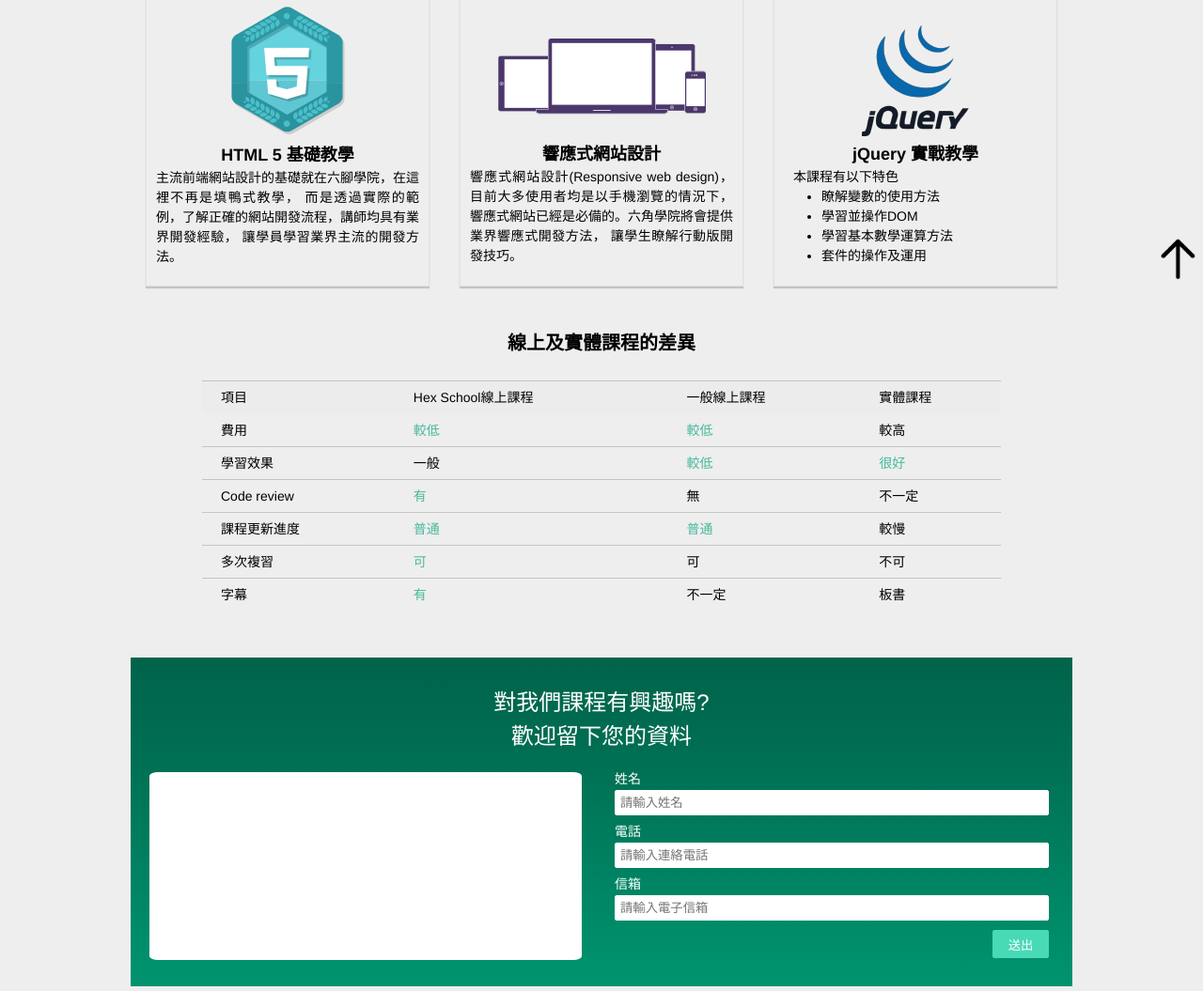
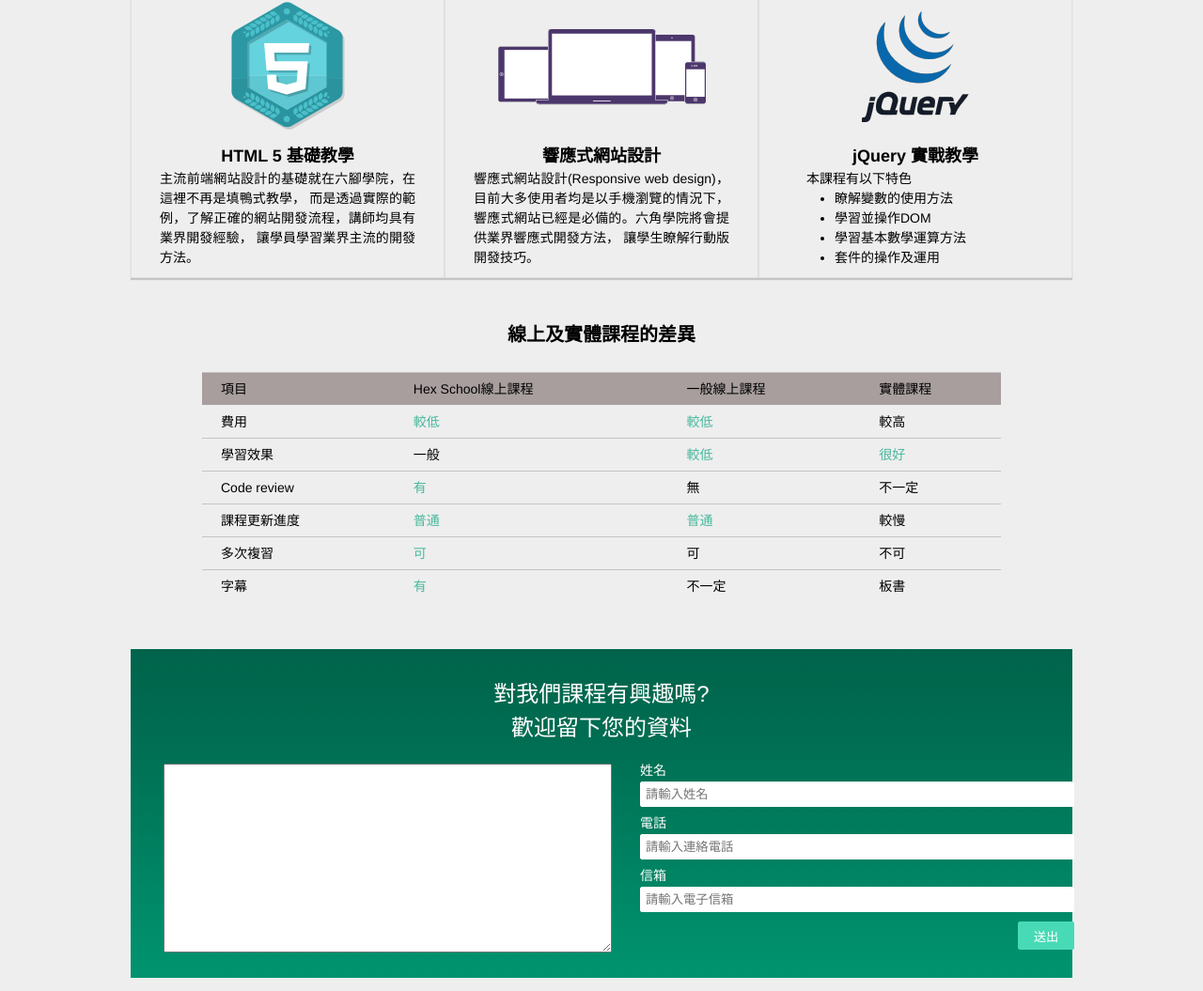
Before and after one commit to LaiZhiQun/jQueryWork, a plain HTML site: page index.html in a window 1280 px wide. Shown: the part 501-1556 px from the top of the page at 94% size. Drawn offline with nearby package versions, Linux system fonts and the light colour scheme.

Commit message:
修改成助教的建議

```diff
--- a/css/style.css
+++ b/css/style.css
@@ -22,6 +22,10 @@
 }
 .fb{
     color: rgb(16, 16, 194);
+    font-weight: bold;
+}
+.header a .fb:hover{
+    color: rgb(75, 163, 141);
 }
 .tw{
     border-left: 1px solid rgb(196, 196, 196);
@@ -29,6 +33,10 @@
 }
 .tw-follow{
     color: #12AFED;
+    font-weight: bold;
+}
+.header a .tw-follow:hover{
+    color: rgb(105, 13, 13);
 }
 
 /*nav*/
@@ -133,38 +141,35 @@ body {
 .course{
     display: flex;
     justify-content: space-around;
+    margin-top: 60px;
 }
 .course .item{
-    display: flex;
-    flex-direction: column;
     width: 300px;
-    margin-top: 60px;
     padding-bottom: 20px;
     border-left: 1px solid rgb(226, 225, 225);
     border-right: 1px solid rgb(226, 225, 225);
     border-bottom: 1px solid rgb(226, 225, 225);
     box-shadow: 0px 2px 1px rgb(196, 196, 196);
+    padding: 10px 30px;
 }
-.course img{
-    display: block;
-    margin: auto;
-    padding-top: 20px;
+.item-img{
+    height: 150px;
+    display: flex;
+    justify-content: center;
+    align-items: center;
 }
 .course .item h3{
     text-align: center;
     font-weight: bold;
     font-size: 18px;
-    margin-top: 10px;
-    margin-bottom: 5px;
+    margin: 10px 0px 5px 0px;
 }
 .course p{
     line-height: 1.5;
     text-align: justify;
-    padding: 0px 10px;
 }
 .course ul{
     line-height: 1.5;
-    justify-content: space-evenly;
     padding-left: 20px;
 }
 .course ul li{
@@ -174,29 +179,26 @@ body {
 }
 
 /*table*/
-
+.especially{
+    color: #49b99d;
+}
 h4{
     text-align: center;
     font-size: 20px;
     font-weight: bold;
-    margin-top: 50px;
-    margin-bottom: 30px;
+    margin: 50px 0px 30px 0px;
 }
 table .title{
-    background-color: rgb(236, 236, 236);
+    background-color: rgb(168, 158, 158);
 }
 th{
     text-align: start;
-    padding-left: 20px;
-    padding-top: 10px;
-    padding-bottom: 10px;
+    padding: 10px 0px 10px 20px;
     border-bottom: 1px solid rgb(236, 236, 236);
     border-top: 1px solid rgb(197, 196, 196);
 }
 td{
-    padding-left: 20px;
-    padding-top: 10px;
-    padding-bottom: 10px;
+    padding: 10px 0px 10px 20px;
     border-top: 1px solid rgb(197, 196, 196);
 }
 table{
@@ -211,34 +213,29 @@ table{
     background-image: url(/images/bg.png);
     margin-top: 50px;
 }
-.info p{
+.info h2{
     text-align: center;
     font-size: 24px;
     padding-top: 30px;
     color: white;
     line-height: 1.5;
 }
-.blank{
-    width: 460px;
-    height: 200px;
-    background-color: #fff;
-    margin-left: 20px;
-    border-radius: 2%;
-}
 .info-info{
-    display: flex;
     margin-top: 20px;
 }
 form{
     margin-left: 35px;
+    display: flex;
 }
 label{
     color: white;
 }
+.info-text{
+    margin-left: 30px;
+}
 input{
     display: block;
-    margin-bottom: 10px;
-    margin-top: 5px;
+    margin: 5px 0px 10px 0px;
     border-radius: 2px;
     width: 450px;
     box-shadow: 0px 0px 0px #48DAB6;
@@ -253,7 +250,11 @@ input[type="submit"]{
     border: 1px solid #48DAB6;
     color: #fff;
 }
-
+input[type="submit"]:hover{
+    color: #48DAB6;
+    background-color: #fff;
+    cursor: pointer
+}
 /*footer*/
 
 .footer{
@@ -267,7 +268,12 @@ input[type="submit"]{
 .contact li a{
     color: black;
 }
-
+.contact li a span:hover{
+    color: rgb(218, 101, 101);
+}
+.contact li a span{
+    color: red;
+}
 .top img{
     width: 50px;
     height: 50px;
--- a/index.html
+++ b/index.html
@@ -4,11 +4,16 @@
     <meta charset="UTF-8">
     <meta http-equiv="X-UA-Compatible" content="IE=edge">
     <meta name="viewport" content="width=device-width, initial-scale=1.0">
+    <meta name="description" content="jQueryHomeWork">
+    <meta name="author" content="LaiLai">
+    <meta name="keywords" content="jQuery">
+    <meta name="copyright" content="六角學院">
+    <link rel="icon" href="/images/jQuery-b.png">
     <title>Document</title>
+    <link rel="stylesheet" href="https://unpkg.com/swiper@7/swiper-bundle.min.css">
+    <link rel="stylesheet" href="css/lightbox.min.css">
     <link rel="stylesheet" href="css/reset.css">
     <link rel="stylesheet" href="css/style.css">
-    <link rel="stylesheet" href="https://unpkg.com/swiper@7/swiper-bundle.min.css">
-    <link rel="stylesheet" href="css/lightbox.min.css">
     <script src="js/jquery-3.6.0.min.js"></script>
     <script src="js/all.js"></script>
 </head>
@@ -72,15 +77,21 @@
 
         <ul class="course">
             <li class="item">
+                <div class="item-img">
                     <a href="images/html-b.png" data-lightbox="image-1" data-title="HTML 5 基礎教學"><img src="images/html.png" alt="html"></a>
+                </div>
+
                 <h3>HTML 5 基礎教學</h3>
                 <p>主流前端網站設計的基礎就在六腳學院，在這裡不再是填鴨式教學，
                         而是透過實際的範例，了解正確的網站開發流程，講師均具有業界開發經驗，
                         讓學員學習業界主流的開發方法。</p>
             </li>
             <li class="item">
-                <a href="images/rwd-b.png" data-lightbox="image-1" data-title="響應式網站設計"><img src="images/rwd.png" alt="rwd" style="margin-top: 30px;"></a>
-                <h3 style="margin-top: 30px;">響應式網站設計</h3>
+                <div class="item-img">
+                    <a href="images/rwd-b.png" data-lightbox="image-1" data-title="響應式網站設計"><img src="images/rwd.png" alt="rwd"></a>
+                </div>
+
+                <h3>響應式網站設計</h3>
                 <p>響應式網站設計(Responsive web design)，
                     目前大多使用者均是以手機瀏覽的情況下，
                     響應式網站已經是必備的。六角學院將會提供業界響應式開發方法，
@@ -88,7 +99,10 @@
                 </p>
             </li>
             <li class="item">
-                <a href="/images/jQuery-b.png" data-lightbox="image-1" data-title="jQuery 實戰教學"><img src="images/jQuery.png" alt="jq" style="margin-top: 20px;"></a>
+                <div class="item-img">
+                    <a href="/images/jQuery-b.png" data-lightbox="image-1" data-title="jQuery 實戰教學"><img src="images/jQuery.png" alt="jq"></a>
+                </div>
+
                 <h3>jQuery 實戰教學</h3>
                 <ul>本課程有以下特色
                     <li>瞭解變數的使用方法</li>
@@ -108,52 +122,52 @@
             </tr>
             <tr>
                 <td>費用</td>
-                <td><font color="#49b99d">較低</font></td>
-                <td><font color="#49b99d">較低</font></td>
+                <td class="especially">較低</td>
+                <td class="especially">較低</td>
                 <td>較高</td>
             </tr>
             <tr>
                 <td>學習效果</td>
                 <td>一般</td>
-                <td><font color="#49b99d">較低</font></td>
-                <td><font color="#49b99d">很好</font></td>
+                <td class="especially">較低</td>
+                <td class="especially">很好</td>
             </tr>
             <tr>
                 <td>Code review</td>
-                <td><font color="#49b99d">有</font></td>
+                <td class="especially">有</td>
                 <td>無</td>
                 <td>不一定</td>
             </tr>
             <tr>
                 <td>課程更新進度</td>
-                <td><font color="#49b99d">普通</font></td>
-                <td><font color="#49b99d">普通</font></td>
+                <td class="especially">普通</td>
+                <td class="especially">普通</td>
                 <td>較慢</td>
             </tr>
             <tr>
                 <td>多次複習</td>
-                <td><font color="#49b99d">可</font></td>
+                <td class="especially">可</td>
                 <td>可</td>
                 <td>不可</td>
             </tr>
             <tr>
                 <td>字幕</td>
-                <td><font color="#49b99d">有</font></td>
+                <td class="especially">有</td>
                 <td>不一定</td>
                 <td>板書</td>
             </tr>
         </table>
         <div class="info">
-            <p>
+            <h2>
                 對我們課程有興趣嗎?<br>
                 歡迎留下您的資料
-            </p>
+            </h2>
             <div class="info-info">
-
-                <div class="blank">
-
+                <form action="#">
+                    <div class="textarea">
+                        <textarea name="fortext" id="fortext" cols="57" rows="13"></textarea>
                     </div>
-                <form action="#">
+                    <div class="info-text">
                         <label for="username">姓名</label>
                         <input id="username" type="text" name="username" placeholder="請輸入姓名">
 
@@ -163,6 +177,7 @@
                         <label for="email">信箱</label>
                         <input id="email" type="email" name="email" placeholder="請輸入電子信箱">
                         <input type="submit" value="送出">
+                    </div>
                 </form>
             </div>
         </div>
@@ -173,15 +188,15 @@
 
             <ul class="contact">
                 <li>
-                    <a href="tel:0999123456">聯絡我們：<font color="#F00078">hexschool@gamil.com</font></a>
+                    聯絡我們：<a href="HexSchool@gmail.com"><span>hexschool@gmail.com</span></a>
                 </li>
                 <li>
-                    <a href="mailto:HexSchool@gmail.com">電話：<font color="#F00078">0999123456</font></a>
+                    電話：<a href="tel:0999123456"><span>0999123456</span></a>
                 </li>
             </ul>
         </div>
     </div>
-    <div class="top">
+    <div class="top" id="gotop">
         <a href="#"><img src="images/up.png" alt="up"></a>
     </div>
     <script src="https://unpkg.com/swiper@7/swiper-bundle.min.js"></script>
--- a/js/all.js
+++ b/js/all.js
@@ -8,6 +8,14 @@ $(document).ready(function () {
     });
     $('.top a').click(function (e) {
         e.preventDefault();
-        $('html, body').animate({scrollTop:0},1000);
+        $('html, body').animate({scrollTop:0},500);
     });
+    function showBtnCondition() {
+        if ($(this).scrollTop() > 300) {
+          $('#gotop').fadeIn();
+            } else {
+             $('#gotop').fadeOut();
+           }
+         }
+     $(window).scroll(showBtnCondition);
 });
```
Lines whose indentation alone changed are shown as unchanged.
